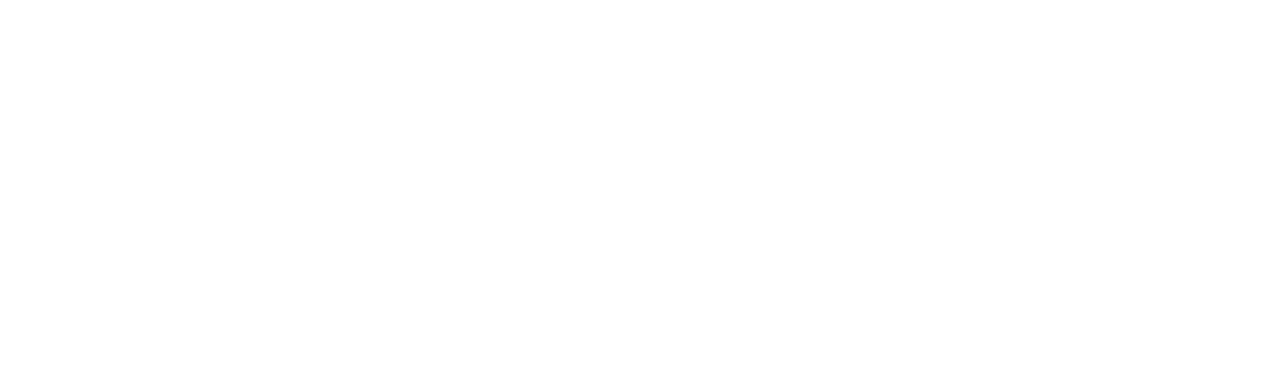
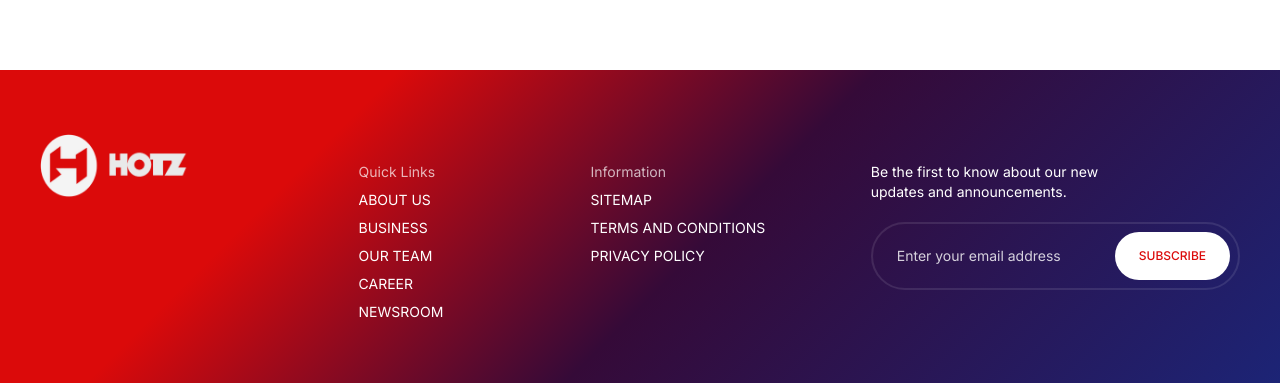
Before and after one commit to doableworks/hotz, a Next.js app: page / in a window 1280 px wide. Shown: the part 3486-3869 px from the top of the page. Before the commit the page ends 3460 px from the top, so only its background shows below. Built offline with nearby package versions, Linux system fonts and the light colour scheme.

Commit message:
Changed the footer logo

```diff
--- a/src/app/page.tsx
+++ b/src/app/page.tsx
@@ -19,7 +19,7 @@
       <Stats />
       <Leaders />
       <Updates />
-      {/* <Footer /> */}
+      <Footer />
     </div>
   );
 }
--- a/src/components/Footer.tsx
+++ b/src/components/Footer.tsx
@@ -4,7 +4,7 @@
   return (
     <div className="bg-gradient-footer text-center text-white py-16 px-10 mt-24 w-full flex items-start">
       <div className="w-1/4">
-        <img src="/images/logowhite.png" alt="Logo" className=" mb-4 w-28" />
+        <img src="/images/Hotz.png" alt="Logo" className="h-16 mb-4" />
       </div>
       <div className="w-2/4 flex justify-around mt-7 gap-16 text-sm">
         <div className="flex flex-col gap-2 items-start">
```
Also changed, not shown: public/images/Hotz.png (added), public/images/logofooter.png (added).
